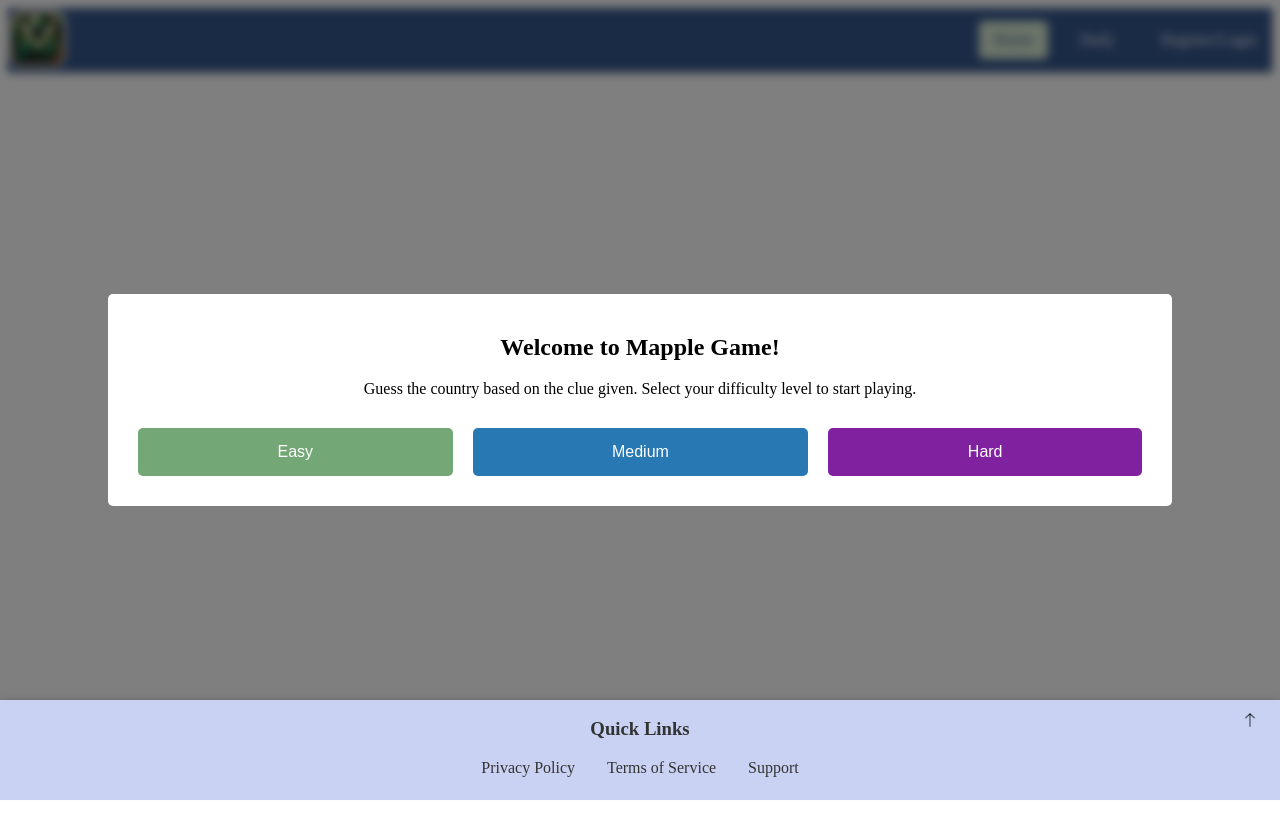
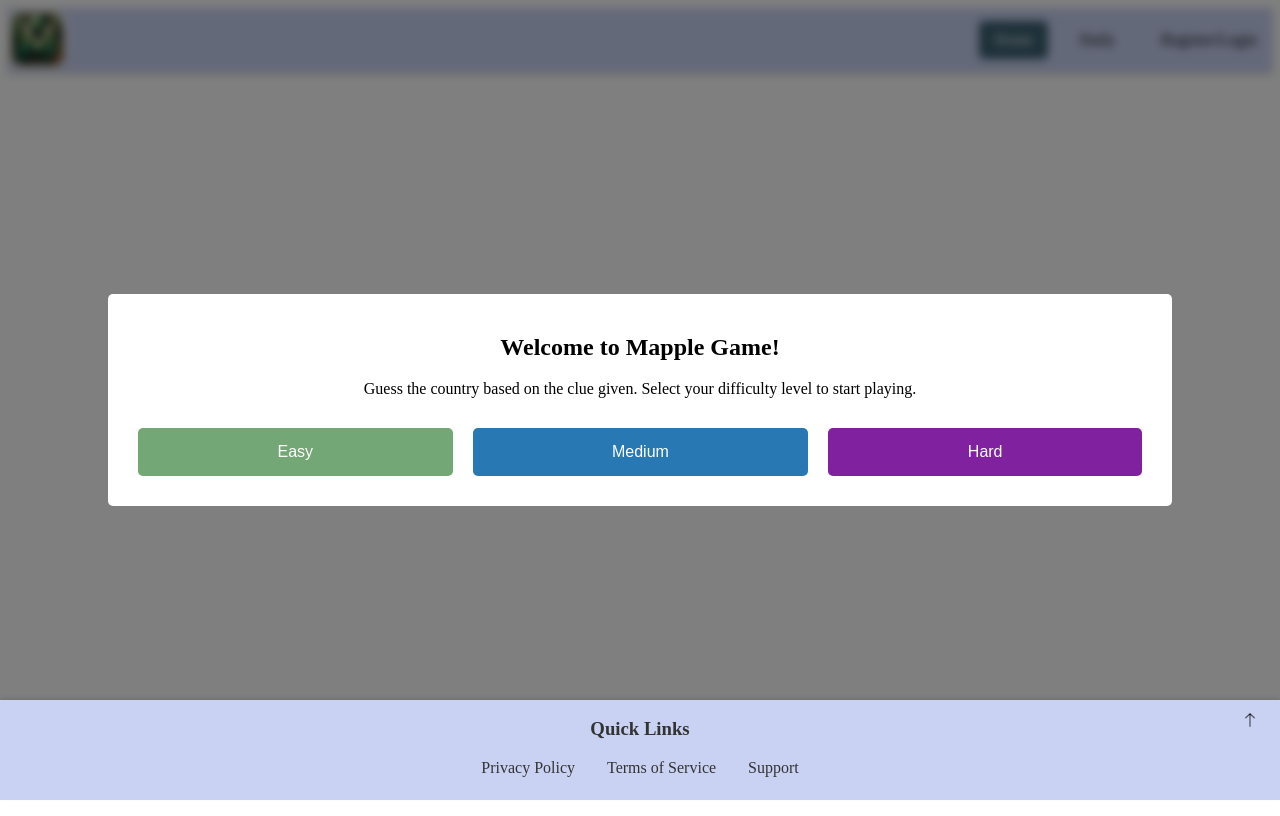
Before and after one commit to WuTangLan1/Mapple, a Vue app: page / in a window 1280 px wide. Built offline with nearby package versions, Linux system fonts and the light colour scheme; no server answers.

Commit message:
updates on colours and selection colour

```diff
--- a/src/components/homedir/topheader.vue
+++ b/src/components/homedir/topheader.vue
@@ -41,8 +41,8 @@ export default {
   align-items: center;
   justify-content: space-between;
   padding: 0 0px;
-  background-color: #34568B;
-  color: #FFFFFF;
+  background-color: #c9d2f3;
+  color: black;
   box-shadow: 0 2px 4px rgba(0, 0, 0, 0.2);
 }
 
@@ -63,7 +63,7 @@ export default {
 
 .nav-link {
   text-decoration: none;
-  color: #FFF;
+  color: black;
   padding: 10px 15px;
   border-radius: 5px;
   font-size: 1rem;
@@ -71,8 +71,8 @@ export default {
 }
 
 .nav-link:hover, .nav-link.router-link-exact-active {
-  background-color: #D9EAD3;
-  color: #34568B;
+  background-color: #3a5f70;
+  color: white;
   text-decoration: none;
 }
 </style>
--- a/src/components/mappledir/mapdir/mapContainer.vue
+++ b/src/components/mappledir/mapdir/mapContainer.vue
@@ -99,7 +99,7 @@ export default {
 
         // eslint-disable-next-line no-unused-vars
         let hoverState = polygonSeries.mapPolygons.template.states.create("hover", {
-        fill: am5.color(0xFBE5A2)
+        fill: am5.color(0xFF9E5E)
       });
 
       polygonSeries.mapPolygons.template.states.create("active", {
@@ -134,6 +134,7 @@ export default {
 
 
   function submitGuess() {
+    console.log(selectedCountry.value,'submited as a guess')
       if (selectedCountry.value === countryStore.currentCountry.c_name && guessesRemaining.value > 0) {
         score.value += 1;
         flashColor.value = true;
```
